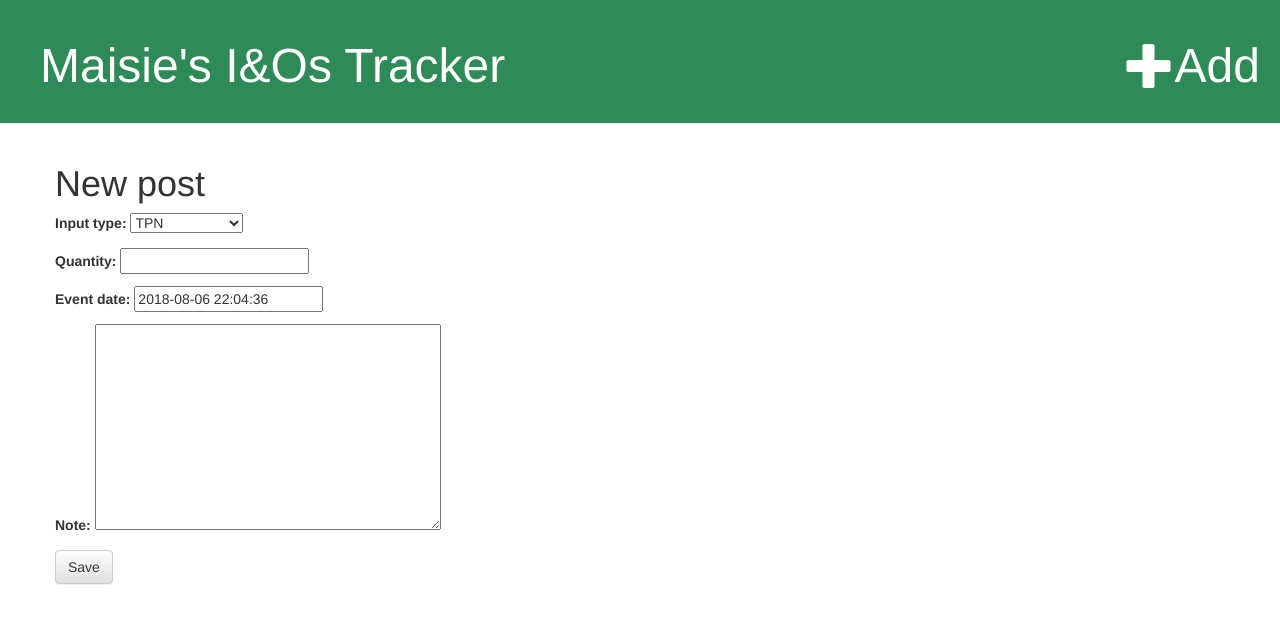
After one commit to DwightEllis/maisieio, a Django app: page /io/new/ in a window 1280 px wide. The commit adds this page. Shown: the top 624 px of the page. Run offline with Django 3.2, Linux system fonts and the light colour scheme; some libraries are stand-ins or nearby versions.

Commit message:
Form to add IO, edit button, sort by descending

```diff
--- /dev/null
+++ b/IO_Tracker/forms.py
@@ -0,0 +1,9 @@
+from django import forms
+
+from .models import IO
+
+class IOForm(forms.ModelForm):
+
+    class Meta:
+        model = IO
+        fields = ('input_type', 'quantity','event_date', 'note',)
--- a/IO_Tracker/templates/IO_Tracker/IO_list.html
+++ b/IO_Tracker/templates/IO_Tracker/IO_list.html
@@ -4,6 +4,7 @@
     <div style="overflow-x:auto;"></div>
         <table >
             <tr>
+                <th>Edit</th>
                 <th>Date</th>
                 <th>Type</th>
                 <th>Quantity</th>
@@ -11,6 +12,7 @@
             </tr>
         {% for io in ios %}
         <tr>
+            <td><a class="btn btn-default" href="{% url 'io_edit' pk=io.pk %}"><span class="glyphicon glyphicon-pencil"></span></a></td>
             <td>{{ io.event_date }}</td>
             <td>{{ io.get_input_type_display }}</td>
             <td>{{ io.quantity }}</td>
--- a/IO_Tracker/templates/IO_Tracker/base.html
+++ b/IO_Tracker/templates/IO_Tracker/base.html
@@ -9,14 +9,18 @@
     </head>
     <body>
         <div class="page-header">
-            <h1><a href="/">Maisie's I&Os Tracker </a></h1>
+
+            <h1>
+                <a href="/">Maisie's I&Os Tracker </a>
+                <a href="{% url 'io_new' %}" class="top-menu"><p style="float:right">Add</p><span style= "float:right;"class="glyphicon glyphicon-plus"></span></a>
+            </h1>
         </div>
         <div class="content container">
             <div class="row">
-                <div class="col-md-8">
+<!--                 <div class="col-md-8"> -->
                     {% block content %}
                     {% endblock %}
-                </div>
+<!--                 </div> -->
             </div>
         </div>
     </body>
--- /dev/null
+++ b/IO_Tracker/templates/IO_Tracker/io_edit.html
@@ -0,0 +1,9 @@
+{% extends 'IO_Tracker/base.html' %}
+
+{% block content %}
+    <h1>New post</h1>
+    <form method="POST" class="io-form">{% csrf_token %}
+        {{ form.as_p }}
+        <button type="submit" class="save btn btn-default">Save</button>
+    </form>
+{% endblock %}
--- a/IO_Tracker/urls.py
+++ b/IO_Tracker/urls.py
@@ -3,4 +3,6 @@ from . import views
 
 urlpatterns = [
     path('', views.IO_list, name='IO_list'),
+    path('io/new/', views.io_new, name='io_new'),
+    path('io/<int:pk>/edit/', views.io_edit, name='io_edit'),
 ]
--- a/IO_Tracker/views.py
+++ b/IO_Tracker/views.py
@@ -1,7 +1,37 @@
-from django.shortcuts import render
+from django.shortcuts import render, get_object_or_404, redirect
 from .models import IO
+from .forms import IOForm
+from django.utils import timezone
 
 # Create your views here.
 def IO_list(request):
-	ios = IO.objects.all().order_by('event_date')
+	ios = IO.objects.all().order_by('-event_date')
 	return render(request, 'IO_Tracker/IO_list.html', {'ios':ios})
+
+
+def io_new(request):
+    if request.method == "POST":
+    	form = IOForm(request.POST)
+    	if form.is_valid():
+    		io = form.save(commit=False)
+    		io.user = request.user
+    		io.create_date = timezone.now()
+    		io.save()
+    		return redirect('/')
+    else:
+    	form = IOForm()
+    return render(request, 'IO_Tracker/io_edit.html', {'form': form})
+
+def io_edit(request, pk):
+    io = get_object_or_404(IO, pk=pk)
+    if request.method == "POST":
+        form = IOForm(request.POST, instance=io)
+        if form.is_valid():
+            io = form.save(commit=False)
+            io.user = request.user
+            io.create_date = timezone.now()
+            io.save()
+            return redirect('/')
+    else:
+        form = IOForm(instance=io)
+    return render(request, 'IO_Tracker/io_edit.html', {'form': form})
```
Also changed, not shown: IO_Tracker/templates/IO_Tracker/forms.py (added, +9 -0 lines).
